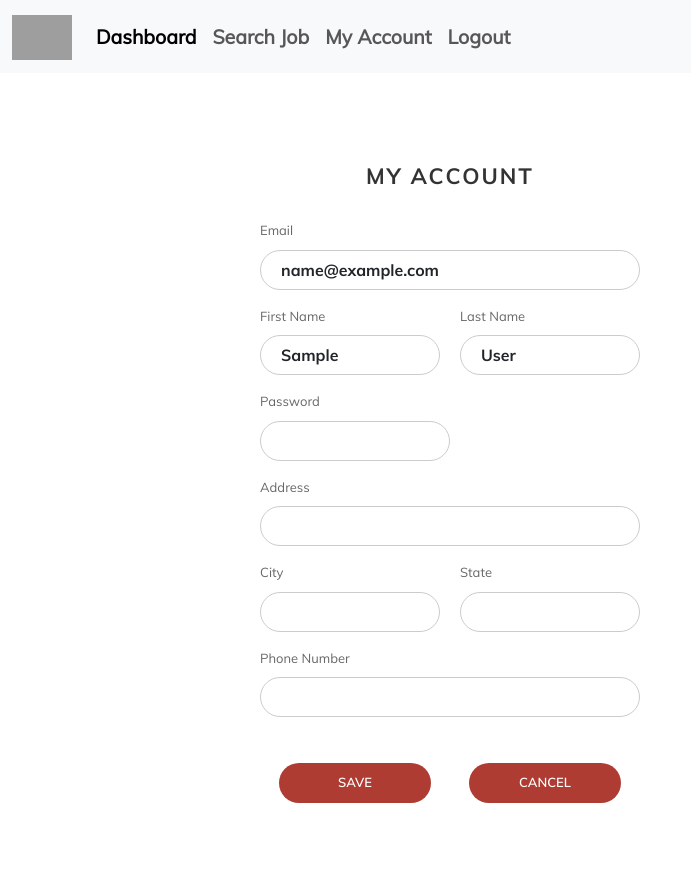
After one commit to aysegulYalcinkaya/Personality-Prediction-System-with-CV-Analysis, a Django app: page /account/ in a window 1280 px wide. The commit adds this page. Shown: the whole page, without its empty margins (0-691 px from the left). Run offline with Django 4.2, Linux system fonts and the light colour scheme; the visitor is signed in with stand-in values (Sample User, id 1); some libraries are stand-ins or nearby versions; grey boxes are pictures that could not be loaded.

Commit message:
Account update added

```diff
--- a/CVAnalysis/settings.py
+++ b/CVAnalysis/settings.py
@@ -124,3 +124,4 @@ AUTHENTICATION_BACKENDS = [
     'users.backends.CustomUserBackend',
     'django.contrib.auth.backends.ModelBackend',
 ]
+LOGOUT_REDIRECT_URL = 'dashboard'
--- a/CVAnalysis/urls.py
+++ b/CVAnalysis/urls.py
@@ -15,8 +15,9 @@ Including another URLconf
     2. Add a URL to urlpatterns:  path('blog/', include('blog.urls'))
 """
 from django.contrib import admin
+from django.contrib.auth.views import LogoutView
 from django.urls import path
-from users.views import register, dashboard
+from users.views import register, dashboard, account_view
 from users.views import login_view
 
 urlpatterns = [
@@ -24,4 +25,6 @@ urlpatterns = [
     path('register/', register, name='register'),
     path('login/', login_view, name='login'),
     path('dashboard/', dashboard, name='dashboard'),
+    path('account/', account_view, name='account'),
+    path('logout/', LogoutView.as_view(next_page='/dashboard'), name='logout')
 ]
--- /dev/null
+++ b/templates/account.html
@@ -0,0 +1,76 @@
+{% extends 'base.html' %}
+{% block content %}
+    <div class="wrapper">
+        <div class="inner">
+            <form method="post">
+                {% csrf_token %}
+                <h3>My Account</h3>
+                {% if form.errors %}
+                    <div class="alert alert-danger">
+                        <ul>
+                            {% for field in form %}
+                                {% for error in field.errors %}
+                                    <li>{{ error }}</li>
+                                {% endfor %}
+                            {% endfor %}
+                        </ul>
+                    </div>
+                {% endif %}
+                <div class="form-wrapper">
+                    <label for="id_email">Email</label>
+                    <input type="email" class="form-control" id="id_email" name="email" readonly
+                           value="{{ user.email }}">
+                </div>
+                <div class="form-group">
+                    <div class="form-wrapper">
+                        <label for="id_first_name">First Name</label>
+                        <input type="text" class="form-control" id="id_first_name" name="first_name"
+                               value="{{ user.first_name }}">
+                    </div>
+                    <div class="form-wrapper">
+                        <label for="id_last_name">Last Name</label>
+                        <input type="text" class="form-control" id="id_last_name" name="last_name"
+                               value="{{ user.last_name }}">
+                    </div>
+                </div>
+
+
+                <div class="form-group">
+                    <div class="form-wrapper">
+                        <label for="id_password">Password</label>
+                        <input type="password" class="form-control" id="id_password" name="password" value="{{ user.password }}">
+                    </div>
+                </div>
+                <div class="form-wrapper">
+                    <label for="id_address">Address</label>
+                    <input type="text" class="form-control" id="id_address" name="address" value="{{ user.address }}">
+                </div>
+                <div class="form-group">
+                    <div class="form-wrapper">
+                        <label for="id_city">City</label>
+                        <input type="text" class="form-control" id="id_city" name="city" value="{{ user.city }}">
+                    </div>
+
+                    <div class="form-wrapper">
+                        <label for="id_state">State</label>
+                        <input type="text" class="form-control" id="id_state" name="state" value="{{ user.state }}">
+                    </div>
+                </div>
+                <div class="form-wrapper">
+                    <label for="id_phone_number">Phone Number</label>
+                    <input type="text" class="form-control" id="id_phone_number" name="phone_number"
+                           value="{{ user.phone }}">
+                </div>
+                <div class="form-group">
+                    <button type="submit">Save</button>
+                    <button type="reset" onclick="cancelUpdate()">Cancel</button>
+                </div>
+            </form>
+        </div>
+    </div>
+    <script>
+    function cancelUpdate() {
+        window.location.href = "{% url 'dashboard' %}";
+    }
+    </script>
+{% endblock %}
--- /dev/null
+++ b/templates/base.html
@@ -0,0 +1,46 @@
+{% load static %}
+<!DOCTYPE html>
+<html lang="en">
+<head>
+    <meta name="viewport" content="width=device-width, initial-scale=1.0">
+    <title>CV Analysis</title>
+    <link href="{% static 'css/bootstrap.min.css' %}" rel="stylesheet">
+    <link href="{% static 'css/style.css' %}" rel="stylesheet">
+    <link rel="stylesheet"
+          href="{% static 'fonts/material-design-iconic-font/css/material-design-iconic-font.min.css' %}">
+</head>
+<body>
+<nav class="navbar navbar-expand-lg bg-light">
+    <div class="container-fluid">
+        <a class="navbar-brand" href="/dashboard">
+            <img src="{% static 'images/logo.png' %}" alt="Logo" width="60"
+                 class="d-inline-block align-text-top">
+        </a>
+        <button class="navbar-toggler" type="button" data-bs-toggle="collapse" data-bs-target="#navbarSupportedContent"
+                aria-controls="navbarSupportedContent" aria-expanded="false" aria-label="Toggle navigation">
+            <span class="navbar-toggler-icon"></span>
+        </button>
+        <div class="collapse navbar-collapse" id="navbarSupportedContent">
+            <ul class="navbar-nav me-auto mb-2 mb-lg-0" style="font-size: 1.5em;font-weight: 600">
+                <li class="nav-item">
+                    <a class="nav-link active" aria-current="page" href="/dashboard">Dashboard</a>
+                </li>
+                <li class="nav-item">
+                    <a class="nav-link" href="/job-list">Search Job</a>
+                </li>
+                <li class="nav-item">
+                    <a class="nav-link" href="/account">My Account</a>
+                </li>
+                <li class="nav-item">
+                    <a class="nav-link"  href="{% url 'logout' %}">Logout</a>
+                </li>
+
+            </ul>
+        </div>
+    </div>
+</nav>
+<div id="content" class="container mx-auto">
+    {% block content %} {% endblock %}
+</div>
+</body>
+</html>
--- a/users/views.py
+++ b/users/views.py
@@ -1,8 +1,8 @@
-from django.contrib.auth import authenticate, login
+from django.contrib.auth import authenticate, login, logout
 from django.contrib.auth.decorators import login_required
 from django.shortcuts import render, redirect
 from django.contrib.auth.models import User
-from .forms import RegisterForm, LoginForm
+from .forms import RegisterForm, LoginForm, AccountForm
 from .models import CustomUser
 
 
@@ -64,3 +64,36 @@ def login_view(request):
 @ login_required(login_url='/login/')
 def dashboard(request):
     return render(request, 'dashboard.html')
+
+@ login_required(login_url='/login/')
+def account_view(request):
+    user = request.user
+    if request.method == 'POST':
+        # Handle the form submission for updating user data
+        # Retrieve the updated data from the form and update the user object
+        # Save the user object
+        form = AccountForm(request.POST)
+
+        if form.is_valid():
+            password = form.cleaned_data['password']
+            first_name = form.cleaned_data['first_name']
+            last_name = form.cleaned_data['last_name']
+            address = form.cleaned_data['address']
+            city = form.cleaned_data['city']
+            state = form.cleaned_data['state']
+            phone_number = form.cleaned_data['phone_number']
+
+            if password!="":
+                user.password = password
+            user.first_name = first_name
+            user.last_name = last_name
+            user.address = address
+            user.city = city
+            user.state = state
+            user.phone = phone_number
+            user.save()
+        # Redirect to the "My Account" page or any other desired page
+        return redirect('account')
+
+        # Render the template with the user data
+    return render(request, 'account.html', {'user': user})
```
Also changed, not shown: templates/dashboard.html (+5 -10 lines), users/forms.py (+12 -0 lines).
